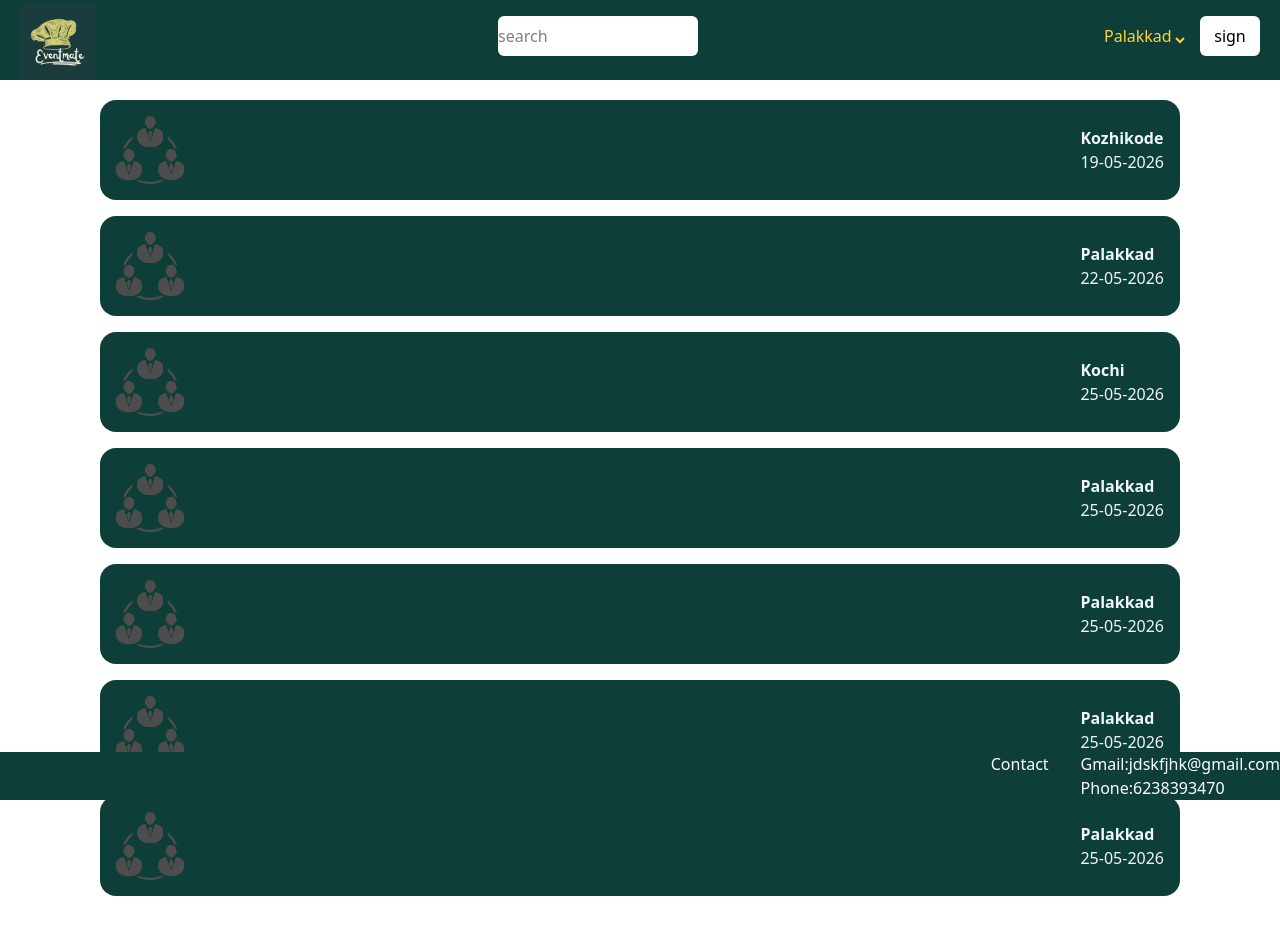
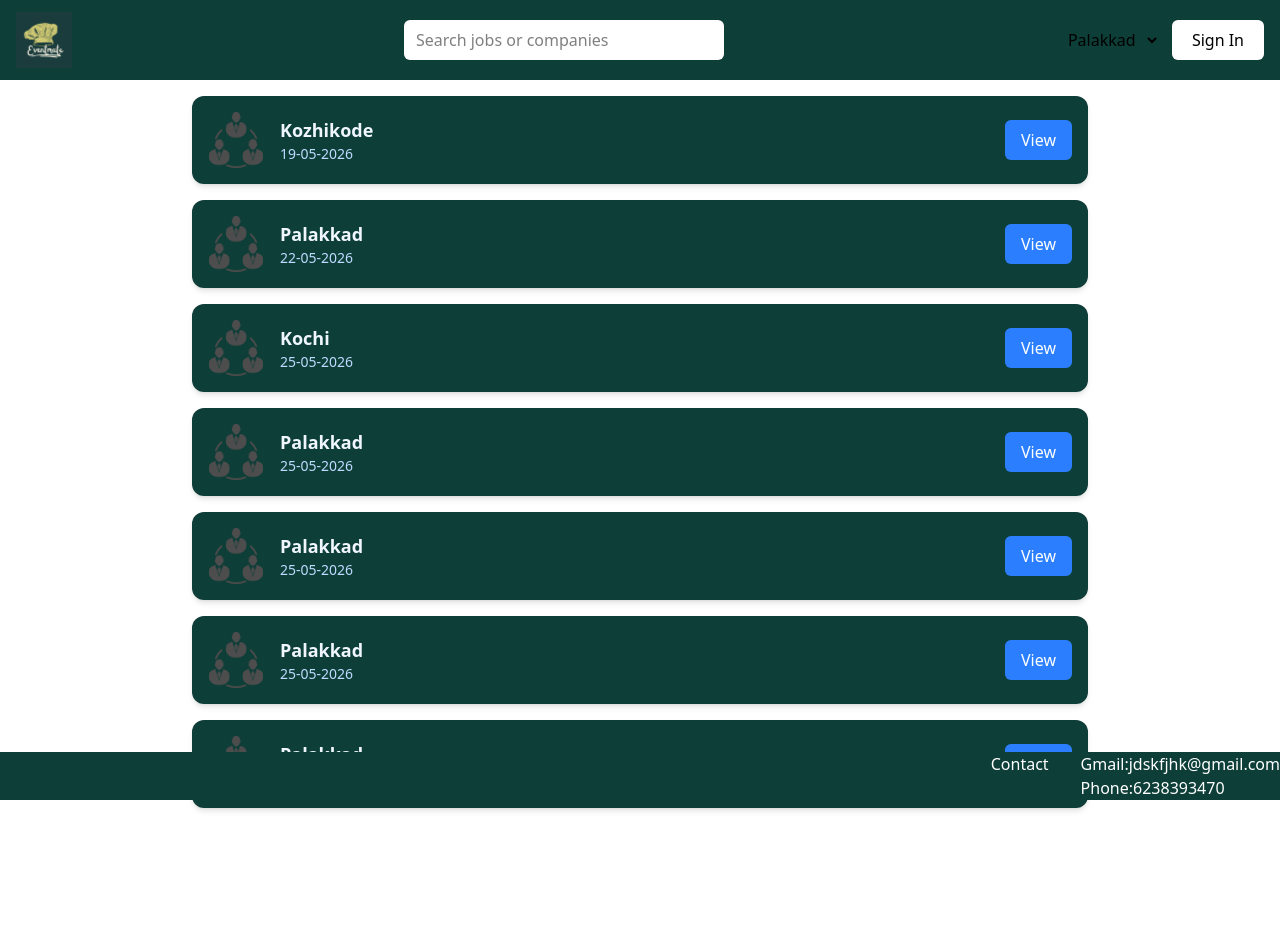
Before and after one commit to sinan668/eventmate-project, a React (Vite) app: page / in a window 1280 px wide. Shown: the top 934 px of the page. After the commit the page ends 904 px from the top, so only its background shows below. Built offline with nearby package versions, Linux system fonts and the light colour scheme.

Commit message:
edited and connected sign in

```diff
--- a/src/components/home/body.jsx
+++ b/src/components/home/body.jsx
@@ -1,60 +1,111 @@
+// import Event from "../../assets/eventlogo.png";
+// const events = [
+//   {
+//     id: 1,
+//     place: "Kozhikode",
+//     date: "19-05-2026",
+//   },
+//   {
+//     id: 2,
+//     place: "Palakkad",
+//     date: "22-05-2026",
+//   },
+//   {
+//     id: 3,
+//     place: "Kochi",
+//     date: "25-05-2026",
+//   },
+//   {
+//     id: 4,
+//     place: "Palakkad",
+//     date: "25-05-2026",
+//   },
+//   {
+//     id: 5,
+//     place: "Palakkad",
+//     date: "25-05-2026",
+//   },
+//   {
+//     id: 6,
+//     place: "Palakkad",
+//     date: "25-05-2026",
+//   },
+//   {
+//     id: 7,
+//     place: "Palakkad",
+//     date: "25-05-2026",
+//   },
+// ];
+
+// function Body() {
+//   return (
+//     <>
+//       <section className="space-y-4 bg-white mt-25 mb-25">
+//         {events.map((event) => (
+//           <div
+//             key={event.id}
+//             className="h-25 hover:scale-101 transition-transform duration-400  ml-25 mr-25 rounded-2xl flex justify-between items-center p-4 bg-[#0d3e38]"
+//           >
+//             <img src={Event} alt="events logo" className="h-17 w-17" />
+//             <div>
+//               <h1 className="font-bold text-blue-50 text-1">{event.place}</h1>
+//               <h1 className="text-blue-50 text-1">{event.date}</h1>
+//             </div>
+//           </div>
+//         ))}
+//       </section>
+//     </>
+//   );
+// }
+// export default Body;
 import Event from "../../assets/eventlogo.png";
+
 const events = [
-  {
-    id: 1,
-    place: "Kozhikode",
-    date: "19-05-2026",
-  },
-  {
-    id: 2,
-    place: "Palakkad",
-    date: "22-05-2026",
-  },
-  {
-    id: 3,
-    place: "Kochi",
-    date: "25-05-2026",
-  },
-  {
-    id: 4,
-    place: "Palakkad",
-    date: "25-05-2026",
-  },
-  {
-    id: 5,
-    place: "Palakkad",
-    date: "25-05-2026",
-  },
-  {
-    id: 6,
-    place: "Palakkad",
-    date: "25-05-2026",
-  },
-  {
-    id: 7,
-    place: "Palakkad",
-    date: "25-05-2026",
-  },
+  { id: 1, place: "Kozhikode", date: "19-05-2026" },
+  { id: 2, place: "Palakkad", date: "22-05-2026" },
+  { id: 3, place: "Kochi", date: "25-05-2026" },
+  { id: 4, place: "Palakkad", date: "25-05-2026" },
+  { id: 5, place: "Palakkad", date: "25-05-2026" },
+  { id: 6, place: "Palakkad", date: "25-05-2026" },
+  { id: 7, place: "Palakkad", date: "25-05-2026" },
 ];
 
 function Body() {
   return (
-    <>
-      <section className="space-y-4 bg-white mt-25 mb-25">
+    <section className="bg-white mt-24 mb-24 px-4">
+      <div className="max-w-4xl mx-auto space-y-4">
         {events.map((event) => (
           <div
             key={event.id}
-            className="h-25 hover:scale-101 transition-transform duration-400  ml-25 mr-25 rounded-2xl flex justify-between items-center p-4 bg-[#0d3e38]"
+            className="flex items-center justify-between gap-4 p-4 rounded-xl bg-[#0d3e38]
+                       hover:scale-[1.02] transition-transform duration-300 shadow-md"
           >
-            <img src={Event} alt="events logo" className="h-17 w-17" />
-            <div>
-              <h1 className="font-bold text-blue-50 text-1">{event.place}</h1>
-              <h1 className="text-blue-50 text-1">{event.date}</h1>
+            {/* Logo */}
+            <img
+              src={Event}
+              alt="event logo"
+              className="h-14 w-14 object-contain"
+            />
+
+            {/* Event Info */}
+            <div className="flex-1 text-left">
+              <h1 className="font-semibold text-blue-50 text-lg">
+                {event.place}
+              </h1>
+              <p className="text-blue-200 text-sm">
+                {event.date}
+              </p>
             </div>
+
+            {/* CTA */}
+            <button className="hidden sm:block bg-blue-500 text-white px-4 py-2 rounded-md hover:bg-blue-600 transition">
+              View
+            </button>
           </div>
         ))}
-      </section>
-    </>
+      </div>
+    </section>
   );
 }
+
 export default Body;
--- a/src/components/home/header.jsx
+++ b/src/components/home/header.jsx
@@ -1,27 +1,74 @@
+// import Logo from "../../assets/logoe.png";
+// function Header() {
+//   return (
+//     <header className="bg-[#0d3e38] text-amber-300 h-20 fixed top-0 w-full">
+//       <nav className="flex justify-between ml-5 mr-5">
+//         <img src={Logo} alt="logo" className=" h-21 w-19 object-contain"></img>
+//         <input
+//           type="text"
+//           className="mt-4 rounded-md w-70 h-10 bg-white text-black outline-none"
+//           placeholder="search"
+//         ></input>
+//         <div className="flex gap-3">
+//         <select className="h-9 pb-2 mt-5.5" name="Location" id="">
+//           <option value="palakkad">Palakkad</option>
+//           <option value="Kannur">Kannur</option>
+//           <option value="Calicut">Calicut</option>
+//         </select>
+
+//         <button className="bg-white mt-4 text-black rounded-md w-15 h-10">
+//           sign
+//         </button>
+//         </div>
+//       </nav>
+//     </header>
+//   );
+// }
+// export default Header;
+import { Link } from "react-router-dom";
 import Logo from "../../assets/logoe.png";
+
 function Header() {
   return (
-    <header className="bg-[#0d3e38] text-amber-300 h-20 fixed top-0 w-full">
-      <nav className="flex justify-between ml-5 mr-5">
-        <img src={Logo} alt="logo" className=" h-21 w-19 object-contain"></img>
+    <header className="bg-[#0d3e38] text-amber-300 fixed top-0 w-full z-50">
+      <nav className="flex flex-col md:flex-row md:items-center md:justify-between px-4 py-3 gap-3">
+
+        {/* Logo */}
+        <div className="flex justify-center md:justify-start">
+          <img
+            src={Logo}
+            alt="logo"
+            className="h-14 w-auto object-contain"
+          />
+        </div>
+
+        {/* Search */}
         <input
           type="text"
-          className="mt-4 rounded-md w-50 h-10 bg-white text-black outline-none"
-          placeholder="search"
-        ></input>
-        <div className="flex gap-3">
-        <select className="h-9 pb-2 mt-5.5" name="Location" id="">
-          <option value="palakkad">Palakkad</option>
-          <option value="Kannur">Kannur</option>
-          <option value="Calicut">Calicut</option>
-        </select>
+          className="w-full md:w-80 h-10 rounded-md bg-white text-black px-3 outline-none"
+          placeholder="Search jobs or companies"
+        />
 
-        <button className="bg-white mt-4 text-black rounded-md w-15 h-10">
-          sign
-        </button>
+        {/* Right Controls */}
+        <div className="flex justify-center md:justify-end gap-3">
+          <select
+            className="h-10 px-2 rounded-md text-black"
+            name="Location"
+          >
+            <option value="palakkad">Palakkad</option>
+            <option value="kannur">Kannur</option>
+            <option value="calicut">Calicut</option>
+          </select>
+          <Link to={"/login"}>
+          <button className="bg-white text-black rounded-md px-5 h-10 hover:bg-gray-200 transition">
+            Sign In
+          </button>
+          </Link>
         </div>
+
       </nav>
     </header>
   );
 }
+
 export default Header;
```
